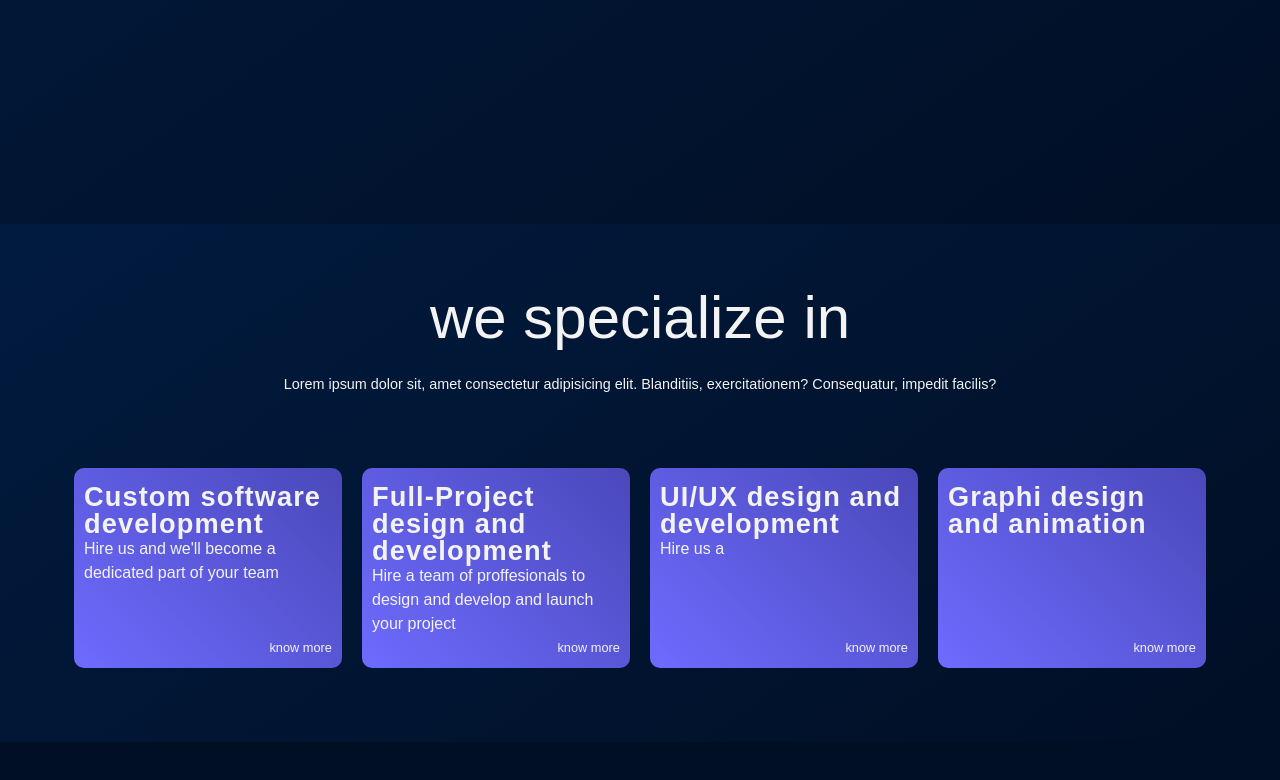
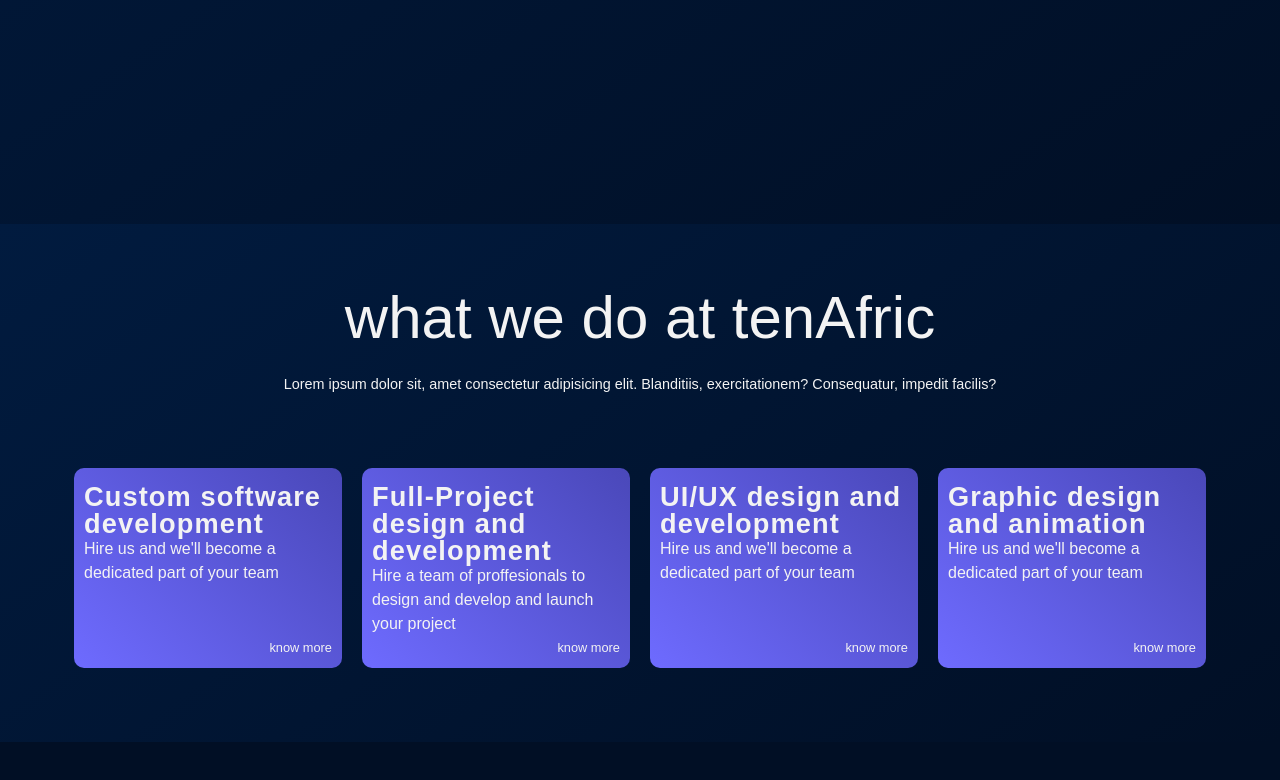
Before and after one commit to tenAfric/tenAfrik, a React (Create React App) app: page / in a window 1280 px wide. Shown: the part 576-1356 px from the top of the page. Built offline with nearby package versions, Linux system fonts and the light colour scheme.

Commit message:
folks send of final hello

```diff
--- a/src/components/Specialization.jsx
+++ b/src/components/Specialization.jsx
@@ -7,7 +7,7 @@
         <Fragment>
             <div className="specialization">
                 <div className="specWrapper">
-                    <h1 className="specializationHeader text-6xl mb-5">we specialize in</h1>
+                    <h1 className="specializationHeader text-6xl mb-5">what we do at tenAfric</h1>
                     <p className="spectxts text-center text-2xl mb-4">Lorem ipsum dolor sit, amet consectetur adipisicing elit. Blanditiis, exercitationem? Consequatur, impedit facilis?</p>
                     <div className="specCards flex justify-center items-center">
                         <div className="specCrds">
@@ -22,11 +22,12 @@
                         </div>
                         <div className="specCrds">
                             <h2 className="crdsTitle">UI/UX design and development</h2>
-                            <p>Hire us a</p>
+                            <p>Hire us and we'll become a dedicated part of your team</p>
                             <Link to="" className="specKnowMore">know more</Link>
                         </div>
                         <div className="specCrds">
-                            <h2 className="crdsTitle">Graphi design and animation</h2>
+                            <h2 className="crdsTitle">Graphic design and animation</h2>
+                            <p>Hire us and we'll become a dedicated part of your team</p>
                             <Link to="" className="specKnowMore">know more</Link>
                         </div>
                     </div>
```
